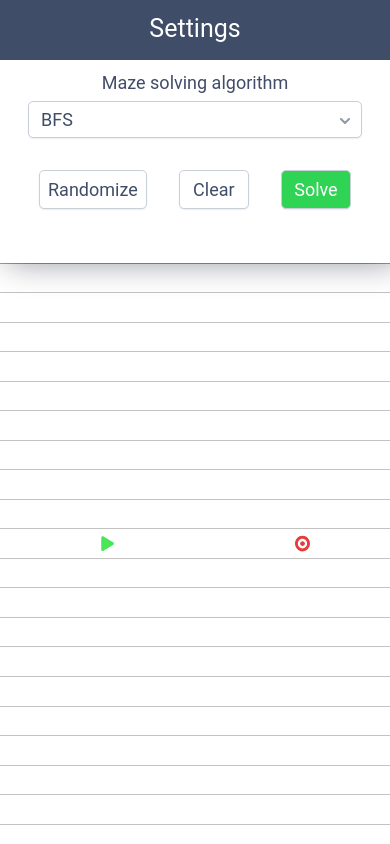
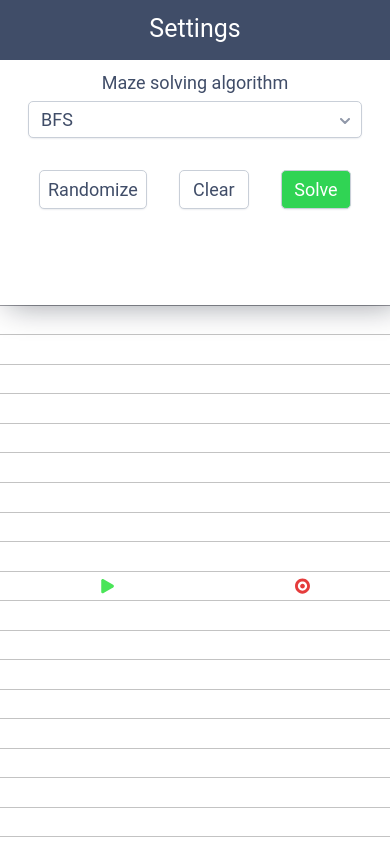
Before and after one commit to HamedOsama/Maze-Solver, a plain HTML site: page index.html in a window 390 px wide. Drawn offline with Linux system fonts and the light colour scheme.

Commit message:
update some css

```diff
--- a/css/style.css
+++ b/css/style.css
@@ -37,11 +37,11 @@
 		top: 0;
 		left: 0;
 		width: 100% !important;
-		height: 30%;
+		height: 35%;
 	}
 
 	#visualizer {
-		top: calc(30% + 10px);
+		top: calc(35% + 10px);
 		left: 0 !important;
 		height: 70% !important;
 		width: 100% !important;
```
